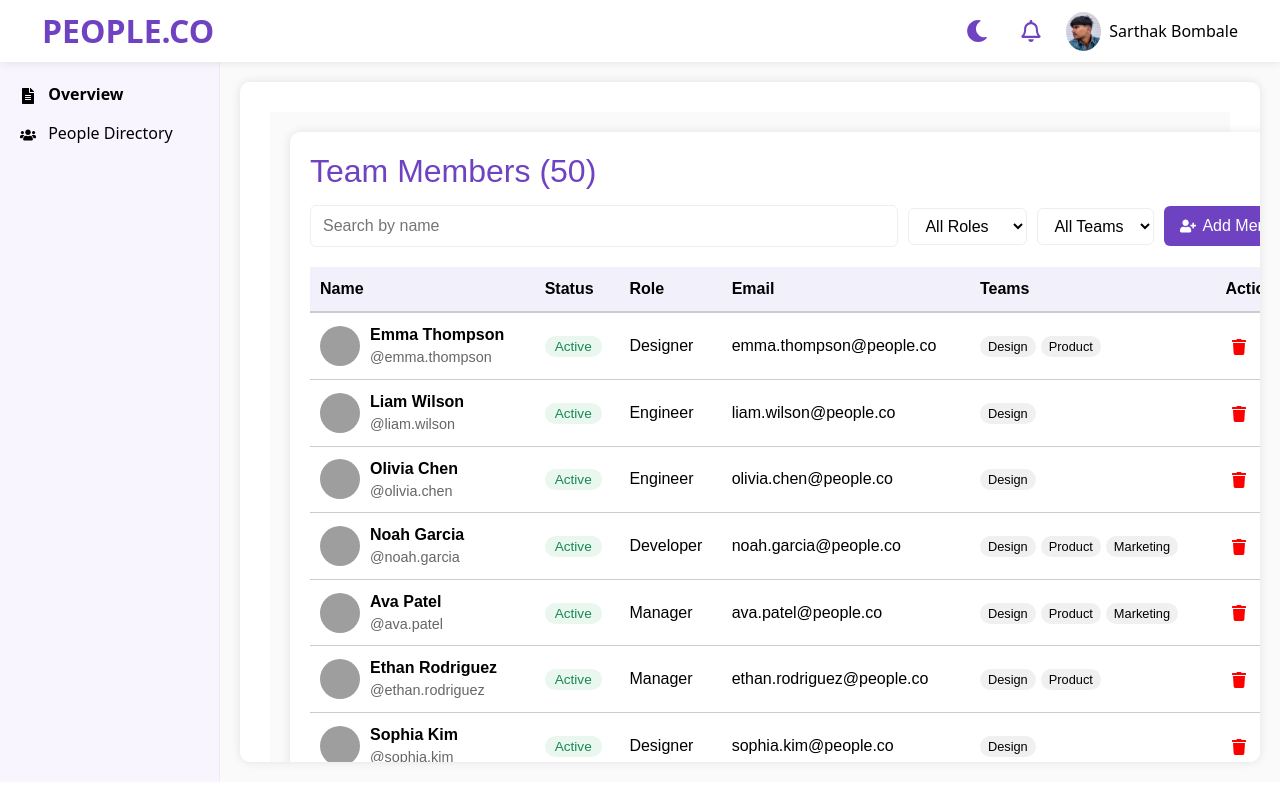
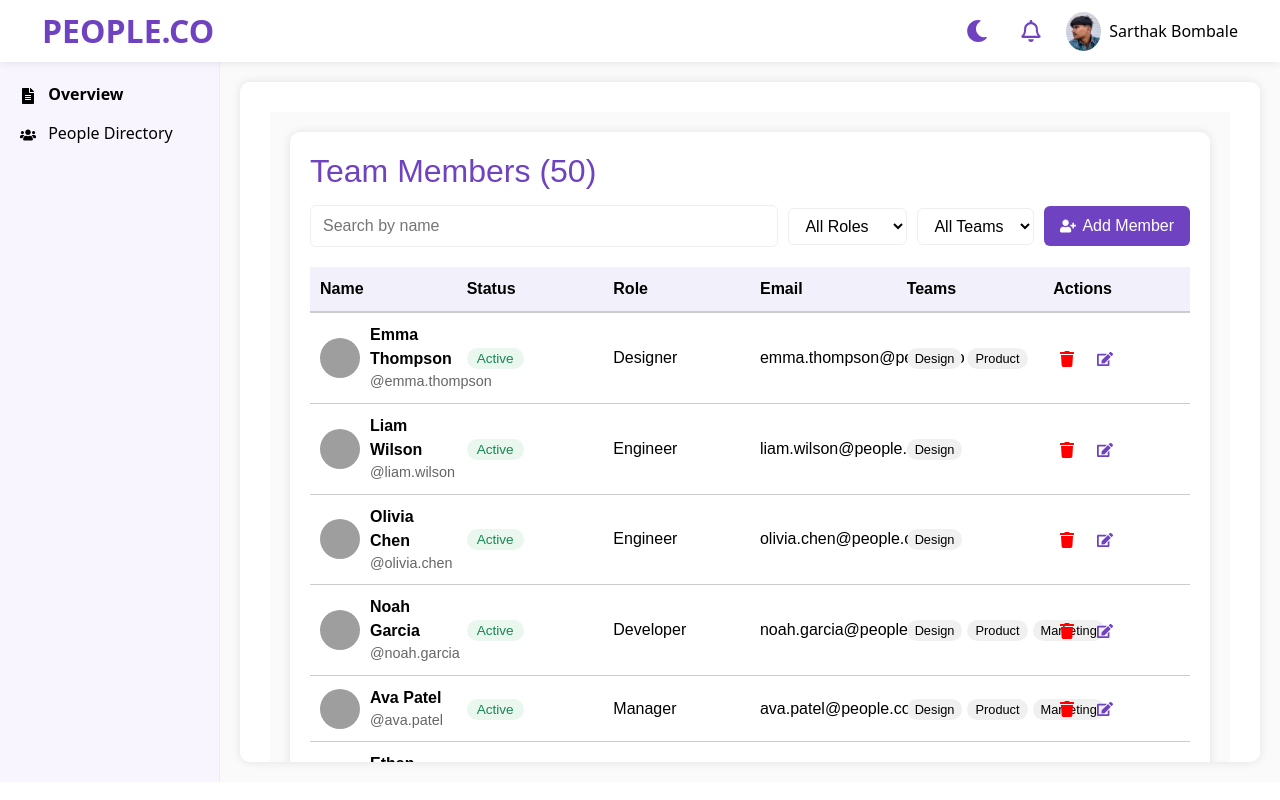
Before and after one commit to sarthakbombale/PeopleDirectory, a React (Vite) app: page /overview/people in a window 1280 px wide. Built offline with nearby package versions, Linux system fonts and the light colour scheme; grey boxes are pictures that could not be loaded.

Commit message:
fix(table): make table responsive — remove forced min-width and enable wrapping

```diff
--- a/src/Components/People.jsx
+++ b/src/Components/People.jsx
@@ -259,13 +259,13 @@ function People() {
           {/* Table */}
           {/* Wrap the table in a horizontally-scrollable container so the scrollbar appears under the table only
               (prevents the scrollbar from appearing below the pagination). */}
-          <div style={{ overflowX: "auto" }}>
+          <div className="table-scroll-wrapper" style={{ overflowX: "auto" }}>
             <table
               width="100%"
               cellPadding="10"
               style={{
                 borderCollapse: "collapse",
-                minWidth: "1000px", // 👈 Wider table
+                tableLayout: "fixed", // make columns respect available space
                 color: theme.colors.text,
               }}
             >
--- a/src/index.css
+++ b/src/index.css
@@ -3,3 +3,23 @@
   padding: 0;
   box-sizing: border-box;
 }
+
+/* Make tables responsive: allow cells to wrap instead of forcing horizontal scroll */
+table {
+  width: 100%;
+  border-collapse: collapse;
+  table-layout: fixed; /* let columns share available width */
+}
+
+th, td {
+  padding: 8px 10px;
+  text-align: left;
+  white-space: normal; /* allow wrapping */
+  overflow-wrap: anywhere; /* break long words/URLs */
+  word-break: break-word;
+}
+
+/* Make pagination and controls immune to the table's horizontal scrollbar */
+.table-scroll-wrapper {
+  overflow-x: auto;
+}
```
